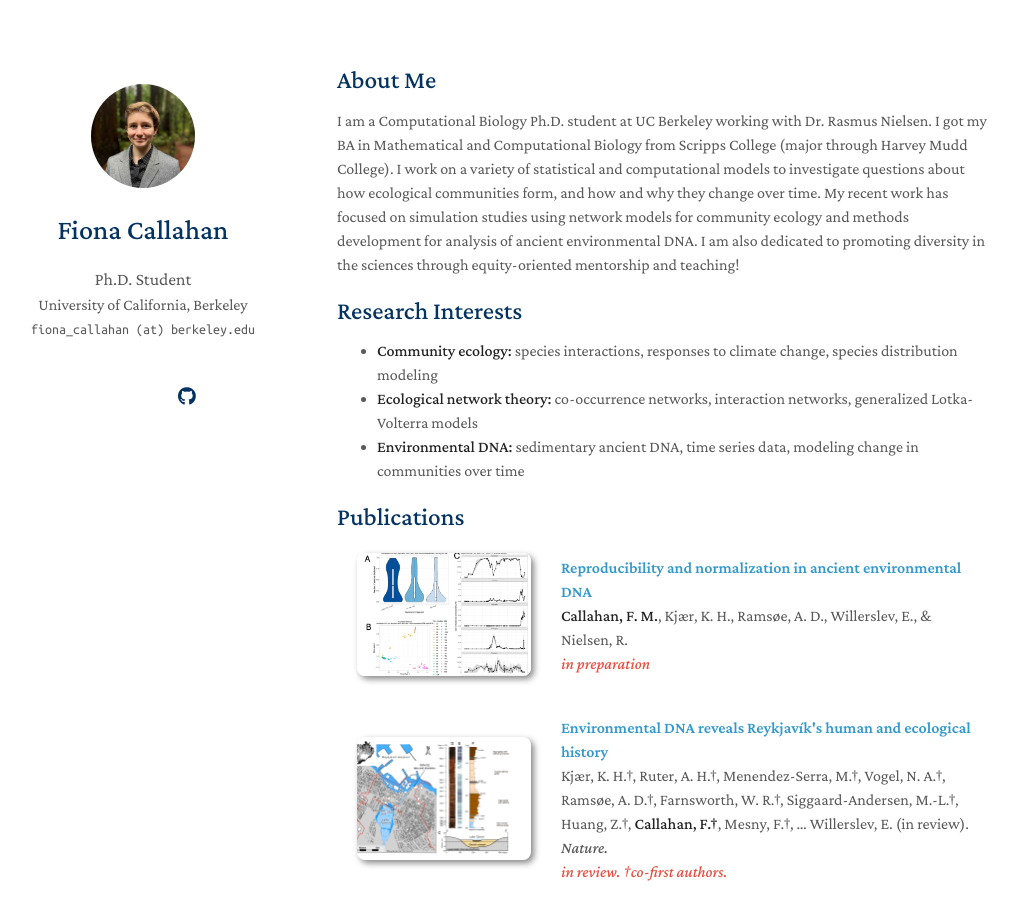
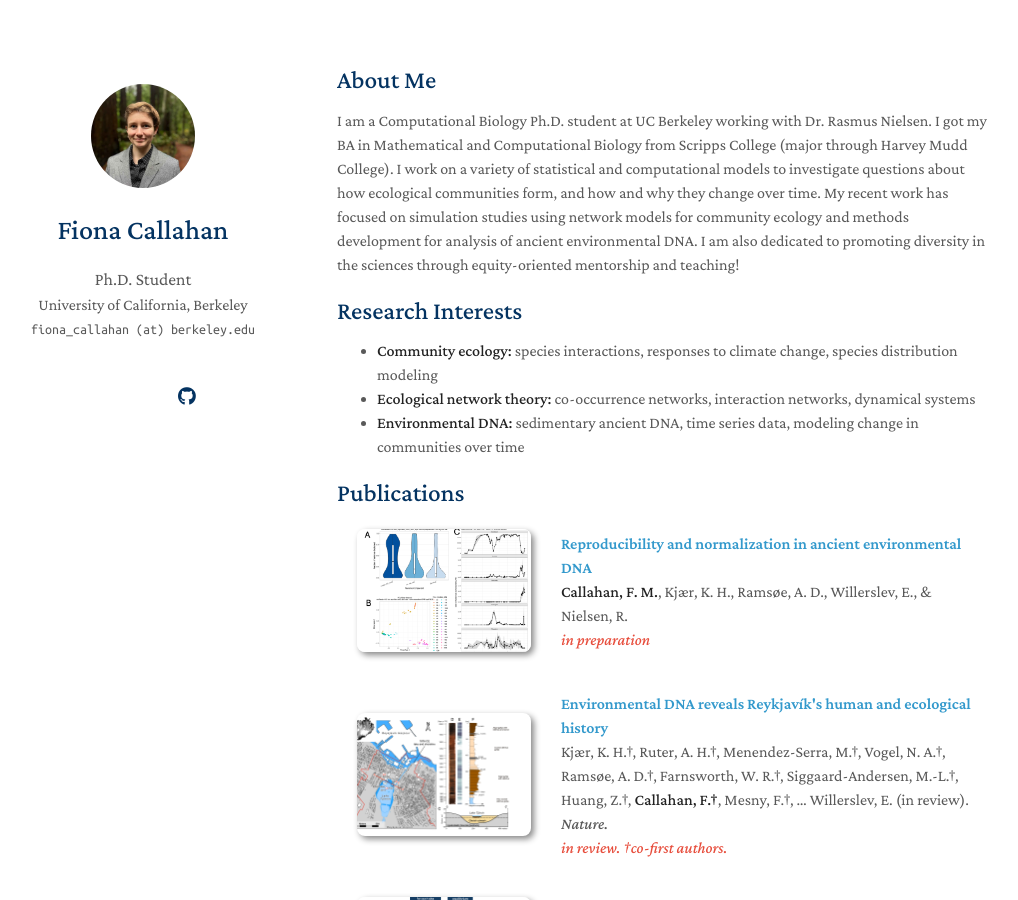
Before and after one commit to Fiona-MC/fmcallahan, a Jekyll site: the page built from index.md, in a window 1280 px wide and 900 px high. Shown: the whole window, without its empty margins (133-1151 px from the left). Built offline with Jekyll 4.4.1, drawn with Linux system fonts in a browser that asks for light colours; a style sheet for code colours, icons or effects is not loaded.

Commit message:
Update index.md

```diff
--- a/index.md
+++ b/index.md
@@ -10,7 +10,7 @@ I am a Computational Biology Ph.D. student at UC Berkeley working with Dr. Rasmu
 ## Research Interests
 
 - **Community ecology:** species interactions, responses to climate change, species distribution modeling
-- **Ecological network theory:** co-occurrence networks, interaction networks, generalized Lotka-Volterra models
+- **Ecological network theory:** co-occurrence networks, interaction networks, dynamical systems
 - **Environmental DNA:** sedimentary ancient DNA, time series data, modeling change in communities over time
 
 {% include_relative _includes/publications.md %}
```
